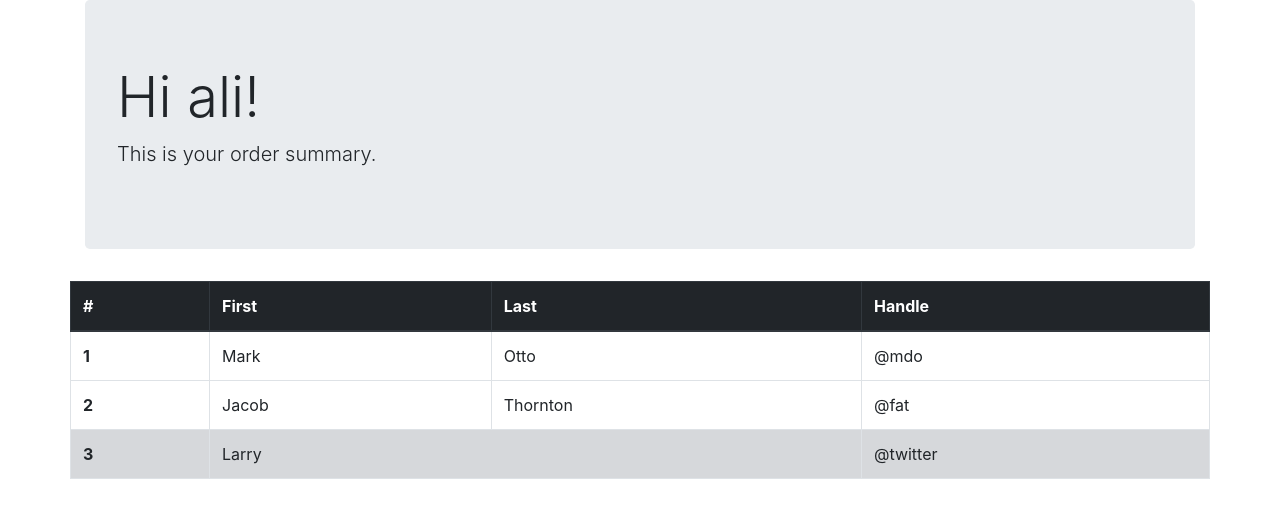
After one commit to alex-re/django-ecommerce, a Django app: template djecommerce/core/templates/core/order_summary-html.html in a window 1280 px wide. The commit adds this page. Shown: the top 518 px of the page. Run offline with Django 3.2, Linux system fonts and the light colour scheme; the template is opened without the code that fills it, so the values that code supplies are empty; some libraries are stand-ins or nearby versions.

Commit message:
order summery updated

```diff
--- a/djecommerce/core/templates/core/base.html
+++ b/djecommerce/core/templates/core/base.html
@@ -7,10 +7,8 @@
   <title>Django Ecommerce</title>
 </head>
 <body>
-  <div class="container">
-
+  {% if messages %}
   <div class="mt-5 pt-4">
-      {% if messages %}
         {% for message in messages %}
         <div class="alert alert-{{ message.tags }} alert-dismissible fade show" role="alert">
           {{ message }}
@@ -19,11 +17,10 @@
           </button>
         </div>
         {% endfor %}
+      </div>
   {% endif %}
-    </div>
 
   {% block content %}
   {% endblock %}
-  </div>
 </body>
 </html>
--- /dev/null
+++ b/djecommerce/core/templates/core/order_summary-html.html
@@ -0,0 +1,72 @@
+{% extends "core/base.html" %}
+
+{% block content %}
+<main>
+  <div class="container">
+    <div class="jumbotron">
+      <h2 class="display-4">Hi ali!</h2>
+      <p class="lead">This is your order summary.</p>
+    </div>
+    <div class="d-flex justify-content-center row">
+      <div class="table-responsive">
+        <table class="table table-hover table-bordered"> <!-- table-striped -->
+          <thead class="thead-dark">
+            <tr>
+              <th scope="col">#</th>
+              <th scope="col">First</th>
+              <th scope="col">Last</th>
+              <th scope="col">Handle</th>
+            </tr>
+          </thead>
+          <tbody>
+            <tr>
+              <th scope="row">1</th>
+              <td>Mark</td>
+              <td>Otto</td>
+              <td>@mdo</td>
+            </tr>
+            <tr>
+              <th scope="row">2</th>
+              <td>Jacob</td>
+              <td>Thornton</td>
+              <td>@fat</td>
+            </tr>
+            <tr class="table-secondary">
+              <th scope="row">3</th>
+              <td colspan="2">Larry</td>
+              <!-- <td>the Bird</td> -->
+              <td>@twitter</td>
+            </tr>
+            {% if order.coupon %}
+            <tr>
+              <td colspan="4"><b>Coupon</b></td>
+              <td><b>-${{ order.coupon.amount }}</b></td>
+            </tr>
+            {% endif %}
+            {% if order.get_total %}
+            <tr>
+                <td colspan="4"><b>Order Total</b></td>
+                <td><b>${{ order.get_total }}</b></td>
+            </tr>
+            <tr>
+                <td colspan="5">
+                <a class='btn btn-warning float-right ml-2' href='/checkout/'>Proceed to checkout</a>
+                <a class='btn btn-primary float-right' href='/'>Continue shopping</a>
+                </td>
+            </tr>
+            {% endif %}
+
+
+
+
+
+
+
+
+          </tbody>
+        </table>
+      </div>
+    </div>
+  </div>
+</main>
+{% endblock content %}
--- a/djecommerce/core/templates/core/request_refund.html
+++ b/djecommerce/core/templates/core/request_refund.html
@@ -4,14 +4,14 @@
 {% block content %}
 <main>
   <div class="container wow fadeIn">
-    <h2 class="my-5 h2 text-center">Request Refund</h2>
+    <h2 class="my-5 h2 text-center">Coupon form</h2>
     <div class="d-flex justify-content-center row">
       <div class="col-md-8 mb-4">
         <div class="card">
           <form method="POST" class="card-body">
             {% csrf_token %}
             {{ form | crispy }}
-            <button class="btn btn-primary btn-lg btn-block" type="submit">Request Refund</button>
+            <button class="btn btn-primary btn-lg btn-block" type="submit">Add Coupon</button>
           </form>
         </div>
       </div>
```
Also changed, not shown: TODO.md (+2 -2 lines), djecommerce/core/templates/core/order_summary.html (added, +90 -0 lines), djecommerce/core/views.py (+8 -6 lines). Lines whose indentation alone changed are shown as unchanged.
